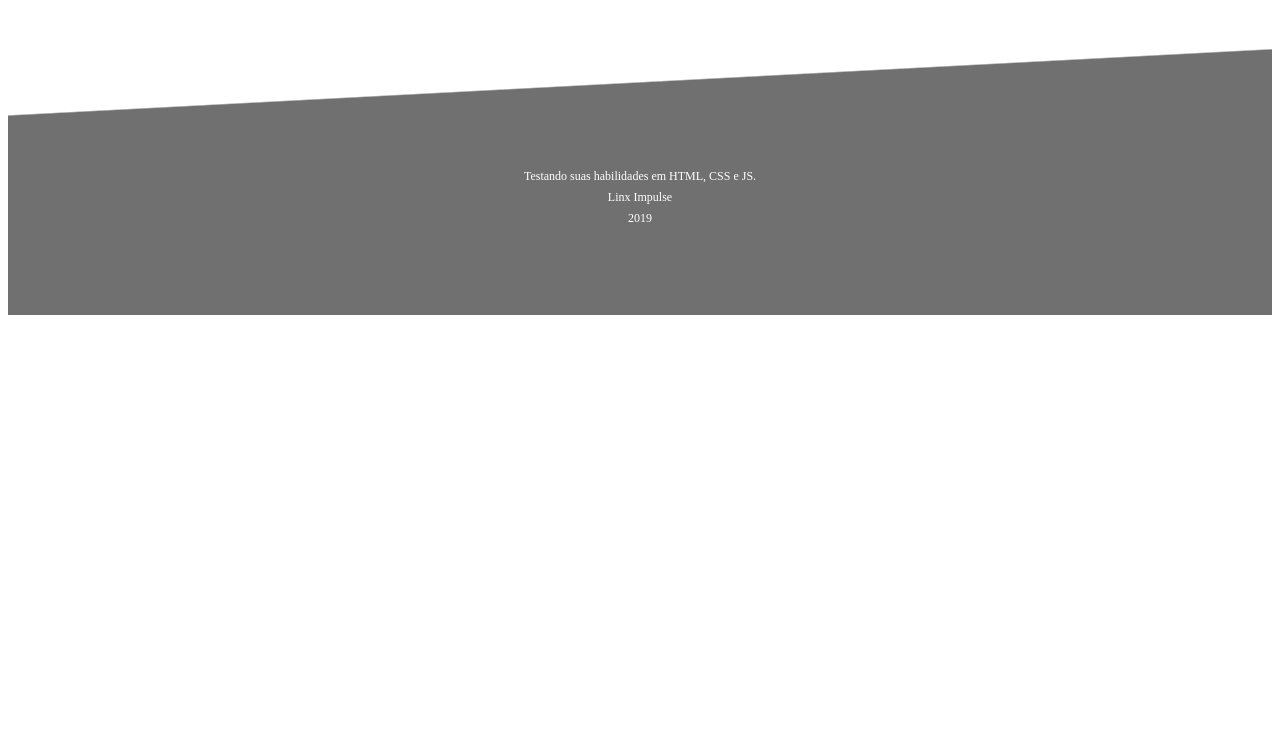
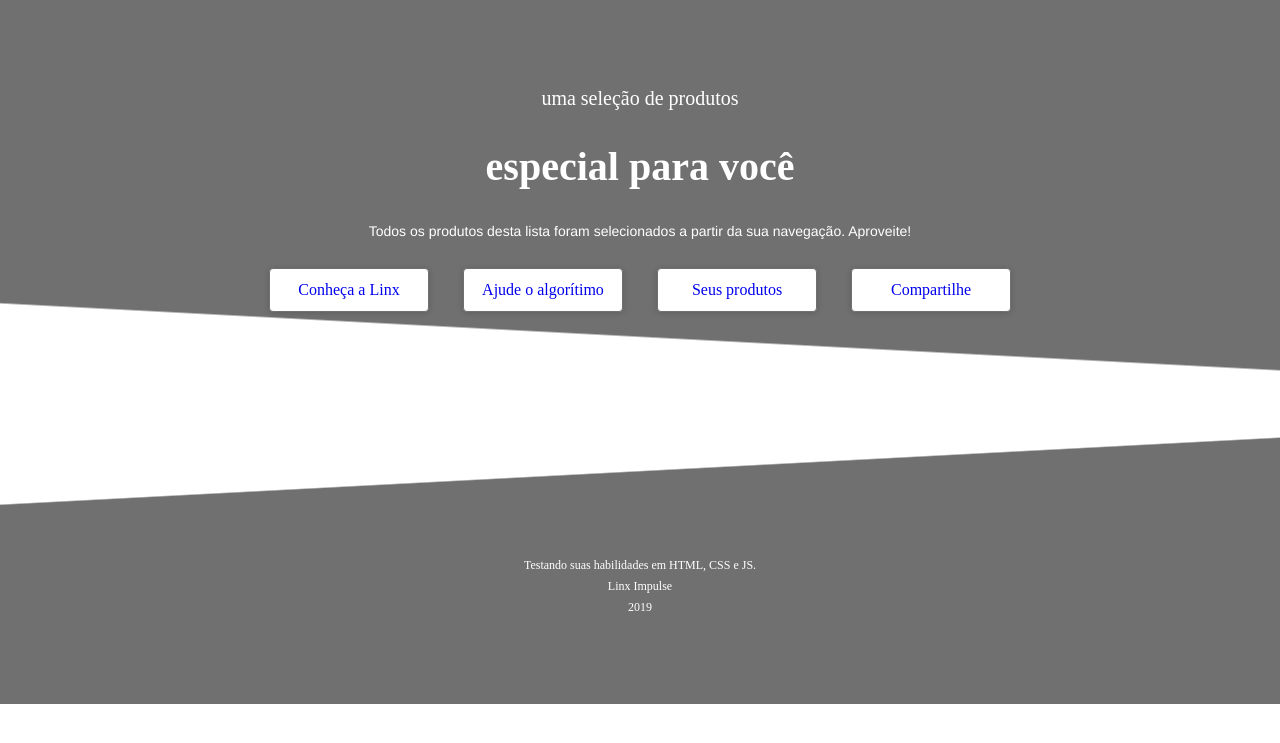
Before and after one commit to UniversidadeDeVassouras/labproginter-2020.2-MatheusTelles-t2, a Flask app: page / in a window 1280 px wide. Shown: the top 743 px of the page. Run offline with Flask 2, Linux system fonts and the light colour scheme.

Commit message:
Desenvolvendo a página do mockup, iniciando pela nav

```diff
--- a/application/view/static/style.css
+++ b/application/view/static/style.css
@@ -19,3 +19,65 @@
 .margin_ {
     margin: 0.25em;
 }
+
+body {
+    margin: 0;
+    color: #888;
+}
+
+.p_header {
+    padding: 70px 16px;
+    background: white;
+    background: linear-gradient(3deg, white 20%, #707070 20.4%);
+    text-align: center;
+}
+
+.p_header .title {
+    font-size: 20px;
+    font-weight: 400;
+}
+
+.p_header .subtitle {
+    font-size: 40px;
+}
+
+.p_header .description {
+    text-align: center;
+    font: normal normal normal 14px/16px Helvetica Neue;
+    letter-spacing: 0px;
+    color: #FFFFFF;
+    opacity: 1;
+}
+
+.p_header .p_nav ul,
+.p_header .p_nav ol {
+    list-style-type: none;
+    padding-right: 2px;
+    padding-left: 2px;
+    margin: 0;
+}
+
+.p_header .p_nav .btn-group .item {
+    display: inline-block;
+    margin: 15px;
+    width: 160px;
+}
+
+.p_header .p_nav .btn-group .item .button {
+    display: block;
+    padding-top: 12px;
+    padding-bottom: 12px;
+    background-color: #fff;
+    box-shadow: 0px 1px 6px #00000029;
+    border: 1px solid #707070;
+    border-radius: 4px;
+    text-align: center;
+}
+
+a {
+    text-decoration: none;
+}
+
+a:visited {
+    color: #888;
+}
--- a/application/view/templates/index.html
+++ b/application/view/templates/index.html
@@ -1 +1,24 @@
-{%include 'header.html'%} {%include 'footer.html'%}
+{%include 'header.html'%}
+
+<body>
+    <header class="p_header text-white text-align-md-left">
+        <section>
+            <h1 class="title ">uma seleção de produtos</h1>
+            <h2 class="subtitle ">especial para você</h2>
+            <h3 class="description ">Todos os produtos desta lista foram selecionados a partir da sua navegação. Aproveite!</h3>
+        </section>
+
+        <nav class="p_nav">
+            <ul class="btn-group font-size-default">
+                <li class="item"><a class="button" href="#">Conheça a Linx</a></li>
+                <li class="item"><a class="button" href="#">Ajude o algorítimo</a></li>
+                <li class="item"><a class="button" href="#">Seus produtos</a></li>
+                <li class="item"><a class="button" href="#">Compartilhe</a></li>
+            </ul>
+        </nav>
+    </header>
+</body>
+
+
+
+{%include 'footer.html'%}
```
